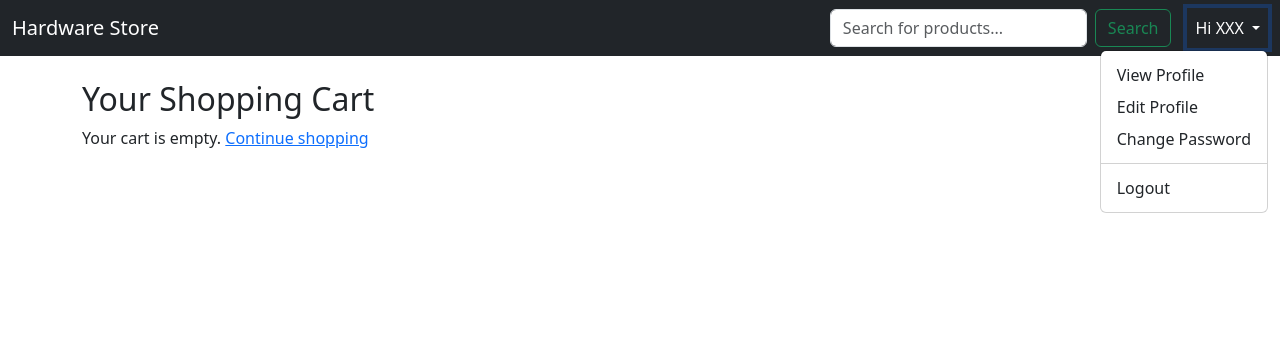
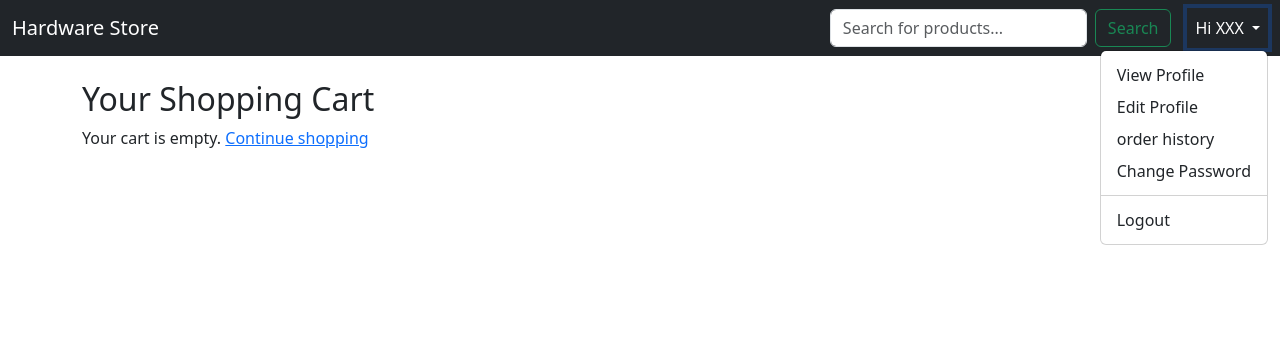
Before and after one commit to IzzeddinHammad/Hardware_Store_PROJ, a Django app: page /cart/ in a window 1280 px wide, after a click that opens the changed part. Shown: the top 356 px of the page. Run offline with Django 5.2, Linux system fonts and the light colour scheme; a user stored in the database is signed in; data comes from the database, SQL or seed files in the repository; both versions use the stored data as it was after the commit; data that the repository does not hold is empty; parts of the project's set-up code (start-up, migrations or seed data) failed here and were passed over; some libraries are stand-ins or nearby versions.

Commit message:
fixing the order history page and adding a button for it in the dropdown-menu

```diff
--- a/cart/templates/cart/cart.html
+++ b/cart/templates/cart/cart.html
@@ -38,12 +38,15 @@
         </tbody>
     </table>
 
-  <!--  <p><strong>Total: €{{ total }}</strong></p> -->
+   <p><strong>Total: €{{ total }}</strong></p>
     {% if voucher %}
     <p>{{ total }}</p>
     "{{ voucher.code }}" voucher
     ({{ voucher.discount }}% off)
 
+
+
+    {% endif %}
     <td>
 
     </td>
@@ -56,8 +59,6 @@
         <button class="btn btn-secondary btn-block my_custom_button" type="submit">Pay with Card</button>
     </form>
 
-    {% endif %}
-
     {% if error %}
         <p style="color: red;">Error: {{ error }}</p>
     {% endif %}
--- a/cart/views.py
+++ b/cart/views.py
@@ -25,7 +25,7 @@ def add_cart(request, product_id):
     cart, _ = Cart.objects.get_or_create(cart_id=_cart_id(request))
     cart_item, created = CartItem.objects.get_or_create(product=product, cart=cart, defaults={'quantity': 0})
 
-    if product.stock < cart_item.quantity + 1:
+    if product.stock < cart_item.quantity:
         return render(request, 'insufficient_stock.html', {'product': product})
 
     cart_item.quantity += 1
--- a/order/templates/orders_list.html
+++ b/order/templates/orders_list.html
@@ -24,7 +24,7 @@
                 {% for order in order_details %}
                 <tr>
                     <td>{{ order.id }}</td>
-                    <td>{{ order.created| date: "d M Y"}}</td>
+                    <td>{{ order.created| date:"d M Y"}}</td>
                     <td> {{ order.total }}</td>
                     <td><a href="{% url 'order:order_detail' order.id %}">View Order</a></td>
                     <td></td>
--- a/order/urls.py
+++ b/order/urls.py
@@ -1,12 +1,14 @@
 from django.urls import path
-from .views import process_payment, payment_success, payment_failure
+from .views import process_payment, payment_success, payment_failure , orderDetail
 from . import views
+
+app_name = 'order'
 
 urlpatterns = [
     path('pay/<int:order_id>/', process_payment, name='process_payment'),
     path('payment_success/', payment_success, name='payment_success'),
     path('payment_failure/', payment_failure, name='payment_failure'),
-    path('<int:order_id>/', views.orderDetail.as_view(), name='order_detail'),
-    #path('history/', views.orderHistory.as_view(), name='order_history'),
+    path('<int:order_id>/', orderDetail.as_view(), name='order_detail'),
+    path('history/', views.orderHistory.as_view(), name='order_history'),
     path('thanks/<int:order_id>',views.thanks , name='thanks'),
 ]
--- a/order/views.py
+++ b/order/views.py
@@ -13,7 +13,7 @@ class orderHistory(LoginRequiredMixin, View):
         if request.user.is_authenticated:
             email =str(request.user.email)
             order_details = Order.objects.filter(emailAddress=email)
-        return render(request, 'order_list.html', {'order_details': order_details})
+        return render(request, 'orders_list.html', {'order_details': order_details})
 
 class orderDetail(LoginRequiredMixin, View):
     def get(self, request, order_id):
--- a/templates/base.html
+++ b/templates/base.html
@@ -44,6 +44,7 @@
                             {% if user.profile %}
                                 <li><a class="dropdown-item" href="{% url 'show_profile' user.profile.pk %}">View Profile</a></li>
                                 <li><a class="dropdown-item" href="{% url 'edit_profile' user.profile.pk %}">Edit Profile</a></li>
+                                <li><a class="dropdown-item" href="{% url 'order:order_history' %}">order history</a></li>
                             {% else %}
                                 <li><a class="dropdown-item" href="{% url 'create_profile' %}">Create Profile</a></li>
                             {% endif %}
```
Also changed, not shown: db.sqlite3.
